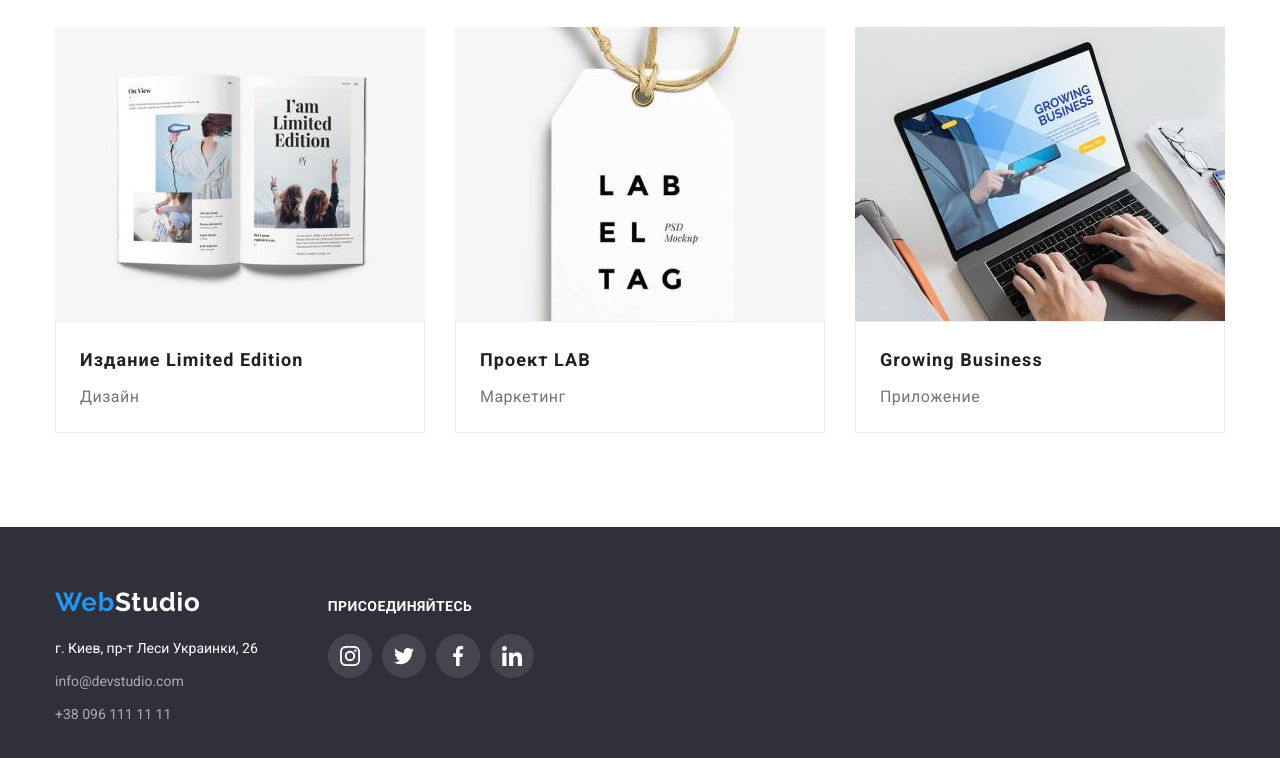
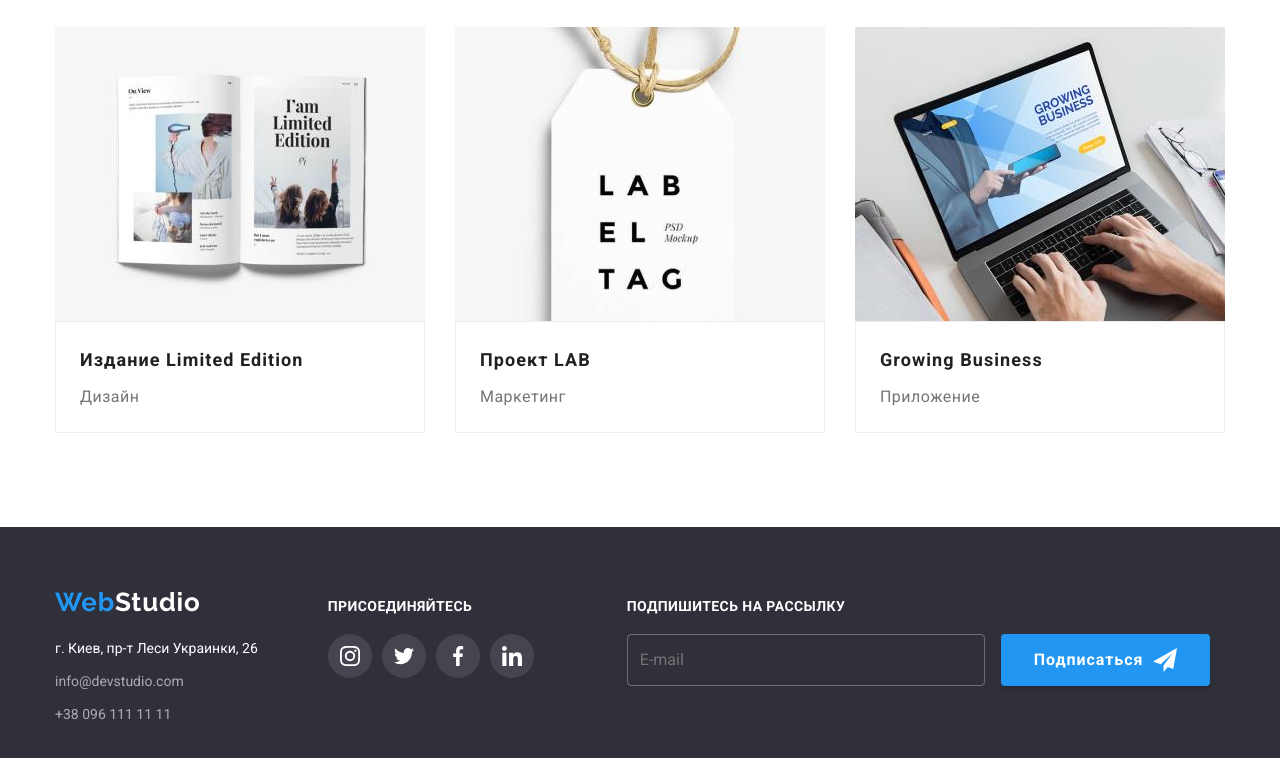
Before and after one commit to NadiaKKK/goit-markup-hw-07, a plain HTML site: page portfolio.html in a window 1280 px wide. Shown: the part 1111-1869 px from the top of the page. Drawn offline with nearby package versions, Linux system fonts and the light colour scheme.

Commit message:
updated html/ css

```diff
--- a/portfolio.html
+++ b/portfolio.html
@@ -222,9 +222,9 @@
     <div class="container footer-container">
 
         <div>
-<a href="WebStudio" class="logo">Web<span class="page-footer__logo">Studio</span>
-</a>
 
+            <a href="WebStudio" class="logo">Web<span class="page-footer__logo">Studio</span>
+            </a>
 
             <!--Адрес-->
 
@@ -290,10 +290,31 @@
 
         </div>
 
+        <form class="footer-subscription-form">
+
+            <h2 class="subscription-form-title">ПОДПИШИТЕСЬ НА РАССЫЛКУ</h2>
+
+            <label for="mail" class="">
+                <input type="email" class="footer-input" name="mail" id="mail" placeholder="E-mail" />
+            </label>
+
+            <button type="submit" class="button subscribe-button ">Подписаться
+
+                <svg class="icon-telegram">
+                    <use href='images/sprite.svg#icon-telegram'>
+                    </use>
+                </svg>
+
+            </button>
+
+        </form>
+
     </div>
 
 </footer>
 
+<script src="./js/modal.js"></script>
+
 </body>
 
 </html>
```
Also changed, not shown: index.html (+1 -1 lines).
